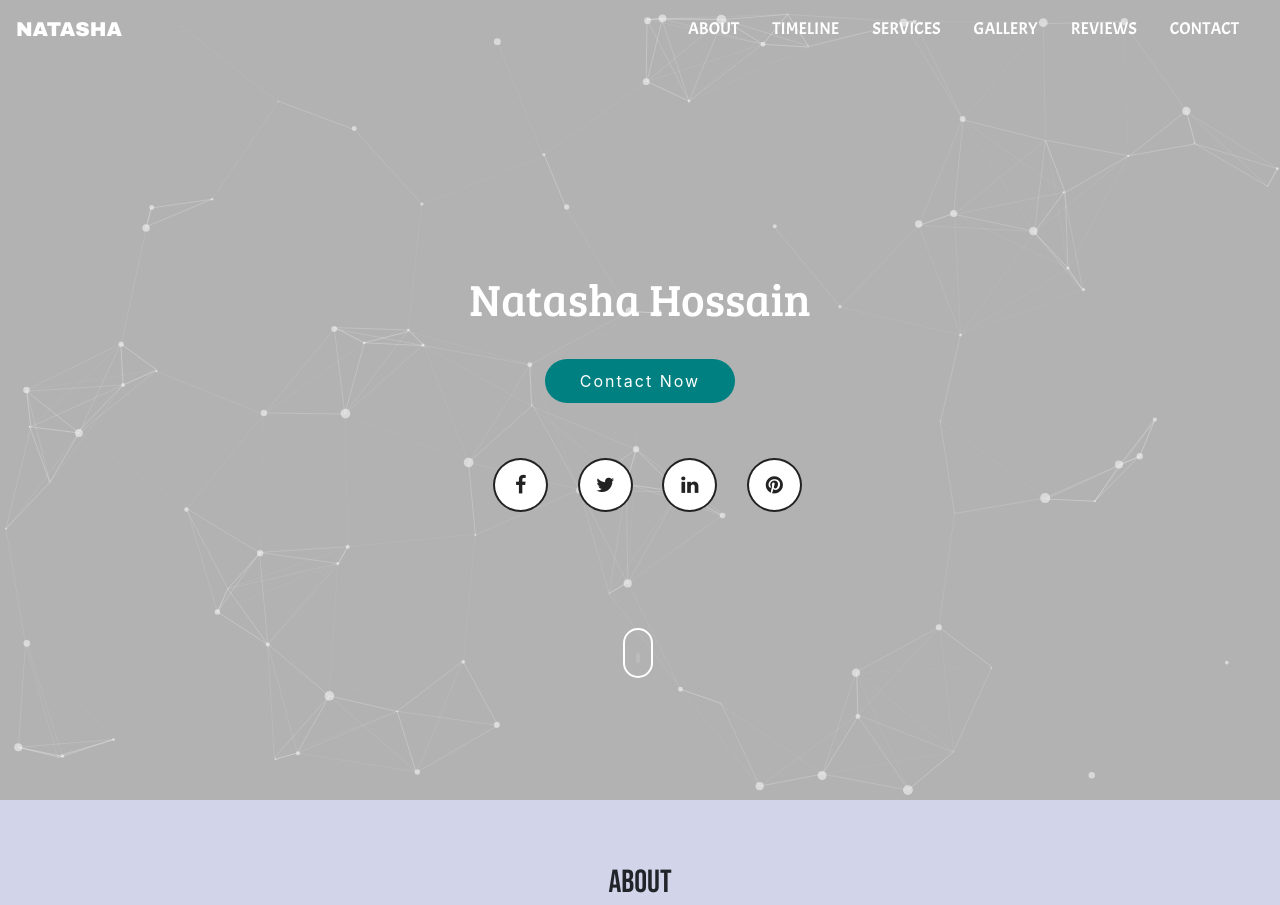
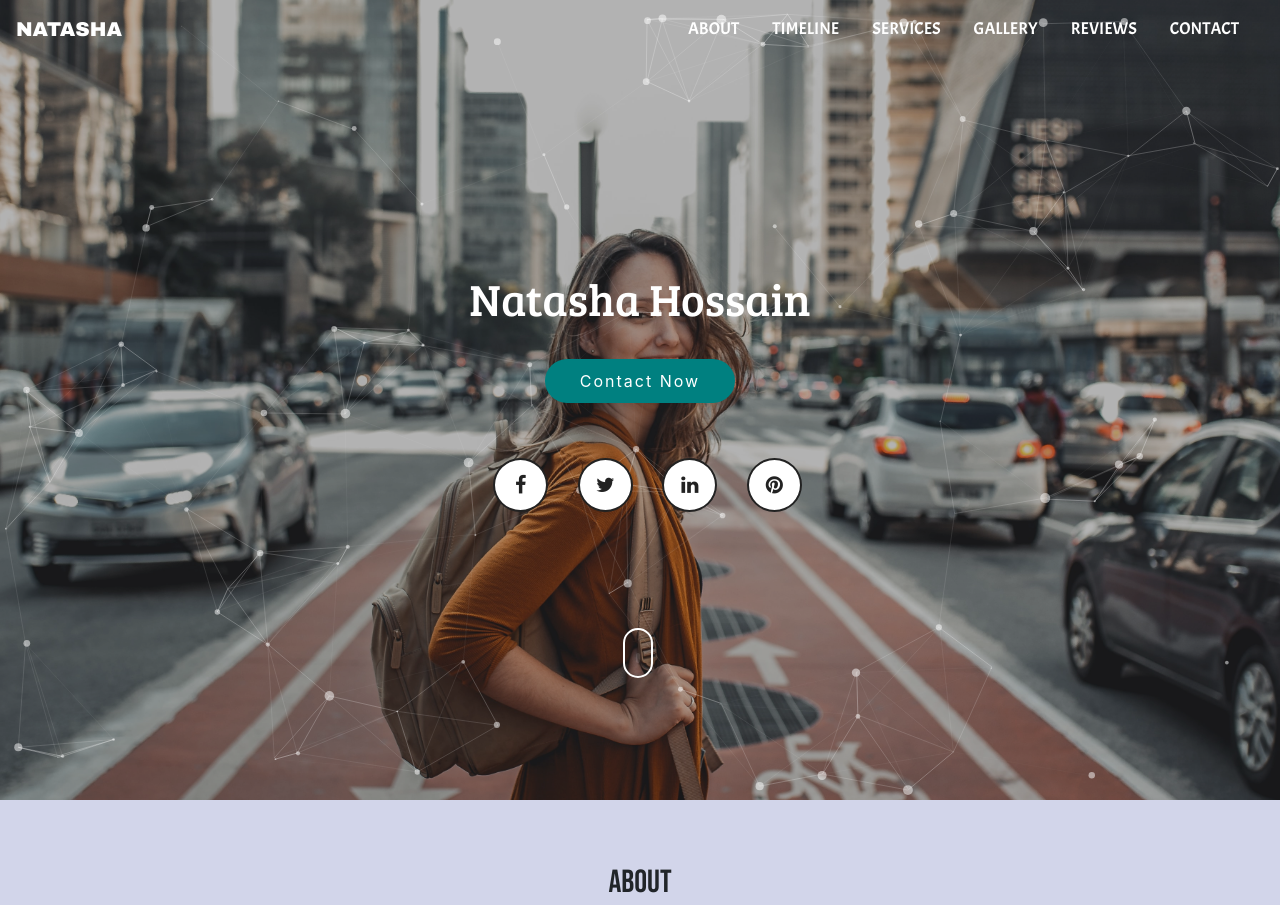
Before and after one commit to arafat-hossain-ar/Portfolio-Website-Template, a plain HTML site: page index.html in a window 1280 px wide. Shown: the top 905 px of the page. Drawn offline with nearby package versions, Linux system fonts and the light colour scheme; the site is published under a folder, as on GitHub Pages, so addresses that start at the root find nothing.

Commit message:
bg photo updated

```diff
--- a/css/style.css
+++ b/css/style.css
@@ -178,7 +178,7 @@ body {
   }
 }
 .banner-area {
-  background-image: url("/photo/photo1.jpg");
+  background-image: url("../photo/photo1.jpg");
   background-position: center;
   background-size: cover;
   position: relative;
```
